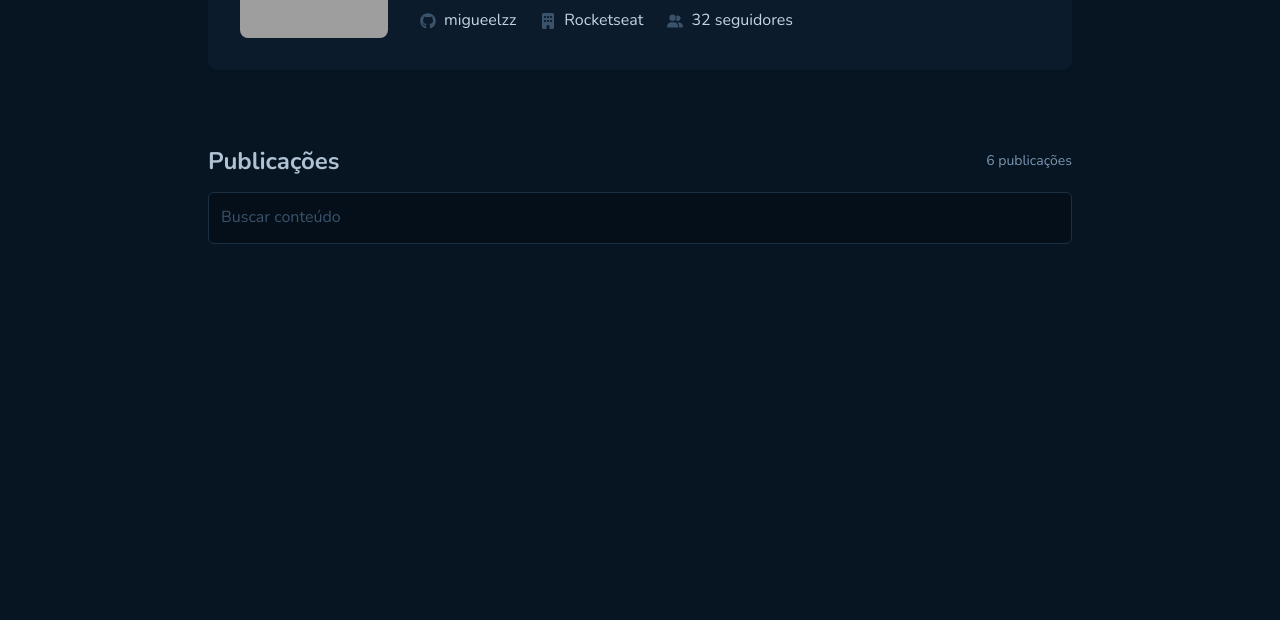
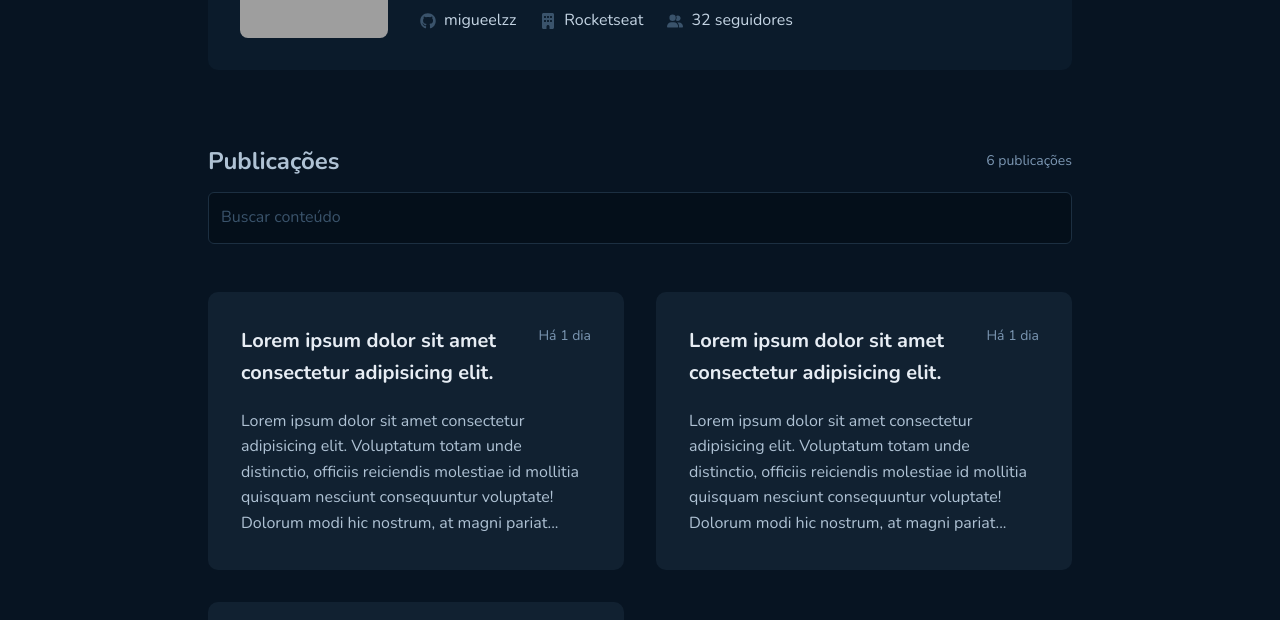
Before and after one commit to migueelzz/ignite-challenge-github-blog, a React (Vite) app: page / in a window 1280 px wide. Shown: the part 326-946 px from the top of the page. Before the commit the page ends 800 px from the top, so only its background shows below. Built offline with nearby package versions, Linux system fonts and the light colour scheme; grey boxes are pictures that could not be loaded.

Commit message:
feat: add card post

```diff
--- a/package.json
+++ b/package.json
@@ -11,11 +11,15 @@
     "preview": "vite preview"
   },
   "dependencies": {
+    "@hookform/resolvers": "^3.3.4",
+    "axios": "^1.6.7",
     "react": "^18.2.0",
     "react-dom": "^18.2.0",
+    "react-hook-form": "^7.50.1",
     "react-icons": "^5.0.1",
     "react-router-dom": "^6.22.0",
-    "styled-components": "^6.1.8"
+    "styled-components": "^6.1.8",
+    "zod": "^3.22.4"
   },
   "devDependencies": {
     "@rocketseat/eslint-config": "^2.1.0",
--- /dev/null
+++ b/src/components/CardPost/index.tsx
@@ -0,0 +1,26 @@
+import { Truncate } from '../../utils/truncate'
+import { CardPostContainer } from './styles'
+
+export function CardPost() {
+  return (
+    <CardPostContainer to="#">
+      <div>
+        <h1>Lorem ipsum dolor sit amet consectetur adipisicing elit.</h1>
+        <span>Há 1 dia</span>
+      </div>
+      <p>
+        {Truncate(`Lorem ipsum dolor sit amet consectetur adipisicing elit. Voluptatum
+        totam unde distinctio, officiis reiciendis molestiae id mollitia
+        quisquam nesciunt consequuntur voluptate! Dolorum modi hic nostrum, at
+        magni pariatur explicabo repellendus? Lorem ipsum dolor sit amet
+        consectetur adipisicing elit. Voluptatum totam unde distinctio, officiis
+        reiciendis molestiae id mollitia quisquam nesciunt consequuntur
+        voluptate! Dolorum modi hic nostrum, at magni pariatur explicabo
+        repellendus? Lorem ipsum dolor sit amet consectetur adipisicing elit.
+        Voluptatum totam unde distinctio, officiis reiciendis molestiae id
+        mollitia quisquam nesciunt consequuntur voluptate! Dolorum modi hic
+        nostrum, at magni pariatur explicabo repellendus?`)}
+      </p>
+    </CardPostContainer>
+  )
+}
--- /dev/null
+++ b/src/components/CardPost/styles.ts
@@ -0,0 +1,43 @@
+import styled from 'styled-components'
+import { NavLink } from 'react-router-dom'
+
+export const CardPostContainer = styled(NavLink)`
+  display: flex;
+  flex-direction: column;
+  width: 100%;
+  max-width: 26rem;
+  background: ${(props) => props.theme['base-post']};
+  border-radius: 10px;
+  cursor: pointer;
+  padding: 2rem;
+  border: 1px solid transparent;
+  text-decoration: none;
+
+  &:hover {
+    transition: border-color 0.3s;
+    border-color: ${(props) => props.theme['base-label']};
+  }
+
+  > div {
+    display: flex;
+    align-items: flex-start;
+    justify-content: space-between;
+    padding-bottom: 1.25rem;
+
+    h1 {
+      width: 100%;
+      max-width: 283px;
+      font-size: 1.25rem;
+      color: ${(props) => props.theme['base-title']};
+    }
+
+    span {
+      font-size: 0.875rem;
+      color: ${(props) => props.theme['base-span']};
+    }
+  }
+
+  p {
+    color: ${(props) => props.theme['base-text']};
+  }
+`
--- a/src/components/Search/styles.ts
+++ b/src/components/Search/styles.ts
@@ -6,6 +6,7 @@
   flex-direction: column;
 
   padding-top: 4.5rem;
+  padding-bottom: 3rem;
 
   > div {
     width: 100%;
--- a/src/pages/Home/index.tsx
+++ b/src/pages/Home/index.tsx
@@ -1,13 +1,19 @@
+import { CardPost } from '../../components/CardPost'
 import { CardProfile } from '../../components/CardProfile'
 import { Search } from '../../components/Search'
-import { HomeContainer } from './styles'
+import { CardContainer, HomeContainer } from './styles'
 
 export function Home() {
   return (
     <HomeContainer>
       <CardProfile />
+      <Search />
 
-      <Search />
+      <CardContainer>
+        <CardPost />
+        <CardPost />
+        <CardPost />
+      </CardContainer>
     </HomeContainer>
   )
 }
--- a/src/pages/Home/styles.ts
+++ b/src/pages/Home/styles.ts
@@ -1,3 +1,15 @@
 import styled from 'styled-components'
 
 export const HomeContainer = styled.div``
+
+export const CardContainer = styled.div`
+  display: grid;
+  grid-template-columns: auto 1fr;
+  gap: 2rem;
+
+  padding-bottom: 234px;
+
+  @media (max-width: 768px) {
+    grid-template-columns: auto;
+  }
+`
--- /dev/null
+++ b/src/utils/truncate.ts
@@ -0,0 +1,3 @@
+export function Truncate(str: string) {
+  return str.length > 240 ? str.substring(0, 240) + '...' : str
+}
```
Also changed, not shown: 2 other files (tests, documents, lock files or other folders).
